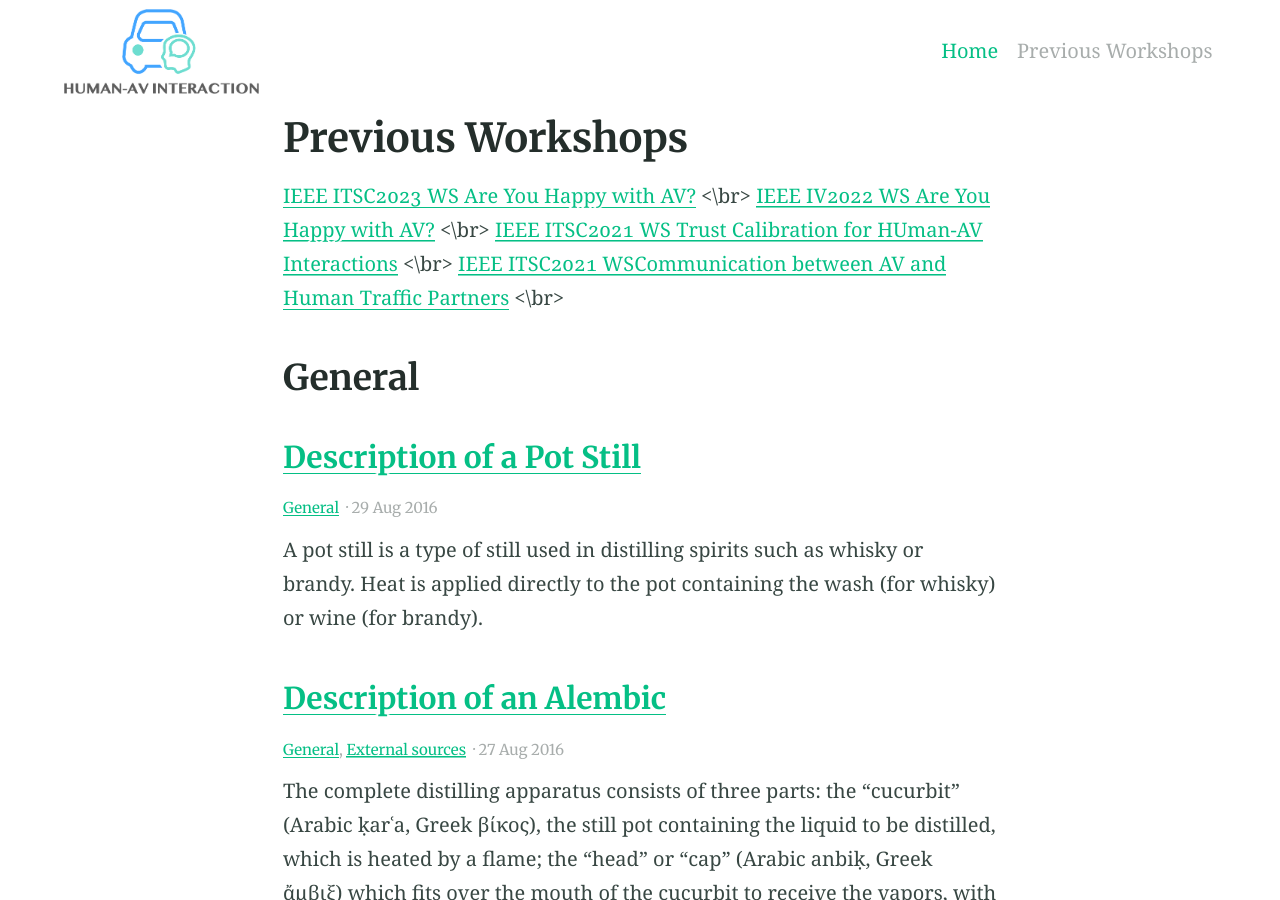
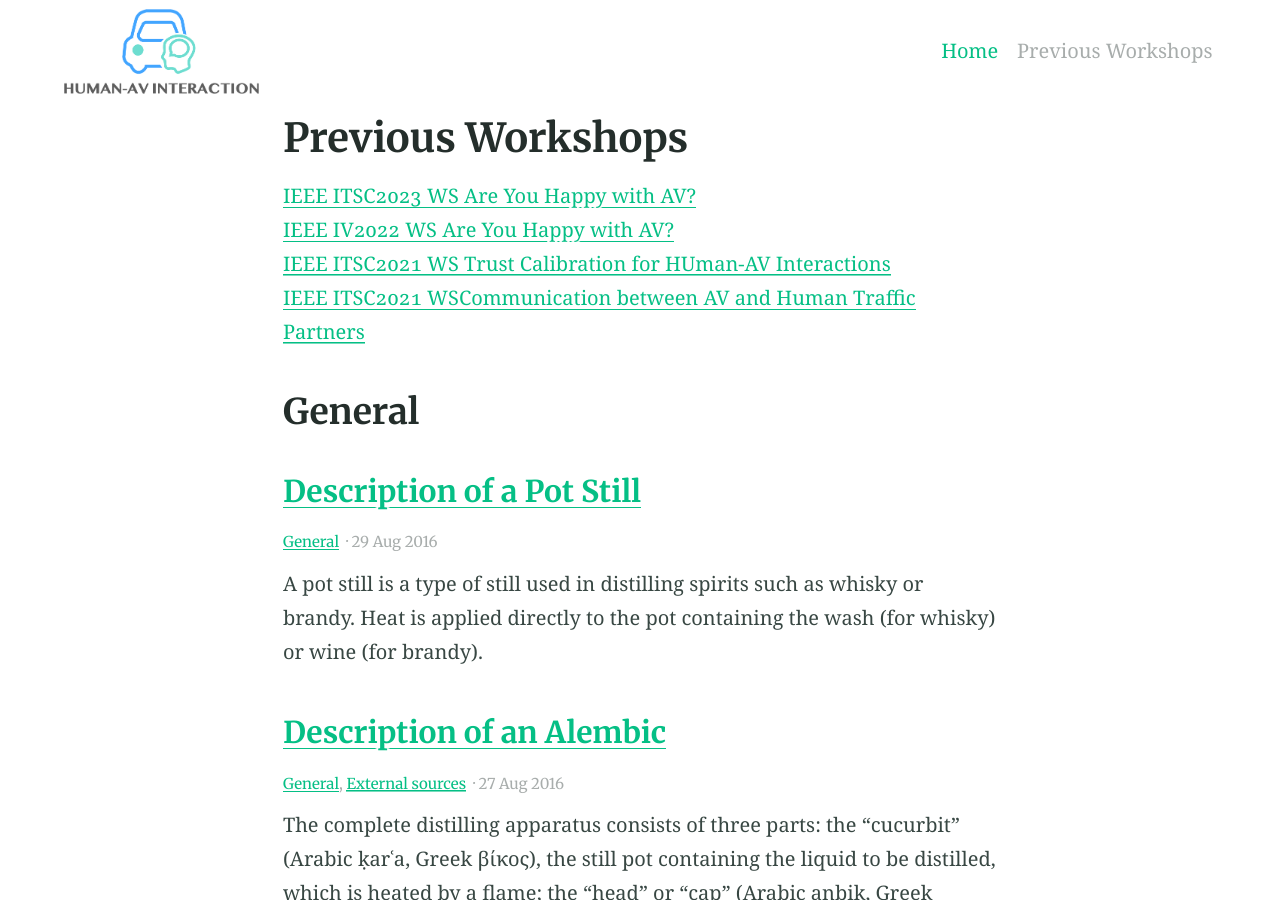
Before and after one commit to Are-You-Happy-with-AV/are-you-happy-with-av.github.io, a Jekyll site: the page built from categories.md, in a window 1280 px wide and 900 px high. Built offline with Jekyll 4.4.1, drawn with Linux system fonts in a browser that asks for light colours.

```diff
--- a/categories.md
+++ b/categories.md
@@ -3,7 +3,7 @@ title: Previous Workshops
 layout: categories
 ---
 
-[IEEE ITSC2023 WS Are You Happy with AV?](https://sites.google.com/view/are-you-happy-with-av-2023) <\br>
-[IEEE IV2022 WS Are You Happy with AV?](https://sites.google.com/view/are-you-happy-with-av/) <\br>
-[IEEE ITSC2021 WS Trust Calibration for HUman-AV Interactions](https://sites.google.com/view/human-av-trust-calibration/welcome) <\br>
-[IEEE ITSC2021 WSCommunication between AV and Human Traffic Partners](https://sites.google.com/view/av-htp-communication) <\br>
+[IEEE ITSC2023 WS Are You Happy with AV?](https://sites.google.com/view/are-you-happy-with-av-2023) <br>
+[IEEE IV2022 WS Are You Happy with AV?](https://sites.google.com/view/are-you-happy-with-av/) <br>
+[IEEE ITSC2021 WS Trust Calibration for HUman-AV Interactions](https://sites.google.com/view/human-av-trust-calibration/welcome) <br>
+[IEEE ITSC2021 WSCommunication between AV and Human Traffic Partners](https://sites.google.com/view/av-htp-communication) <br>
```
